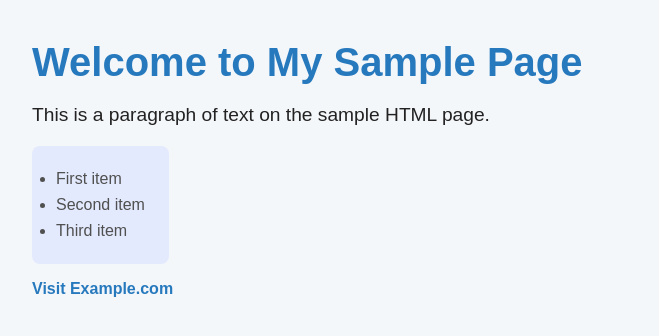
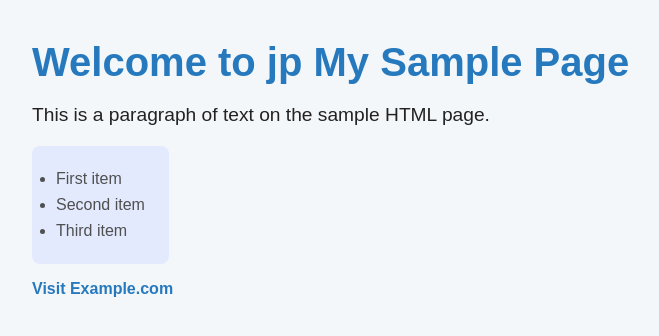
Before and after one commit to Jayaprakash8754/practice, a plain HTML site: page html_1.html in a window 1280 px wide. Shown: the whole page, without its empty margins (8-667 px from the left). Drawn offline with Linux system fonts and the light colour scheme.

Commit message:
jp_change the text

```diff
--- a/html_1.html
+++ b/html_1.html
@@ -44,7 +44,7 @@
     </style>
 </head>
 <body>
-    <h1>Welcome to My Sample Page</h1>
+    <h1>Welcome to jp My Sample Page</h1>
     <p>This is a paragraph of text on the sample HTML page.</p>
     <ul>
         <li>First item</li>
```
